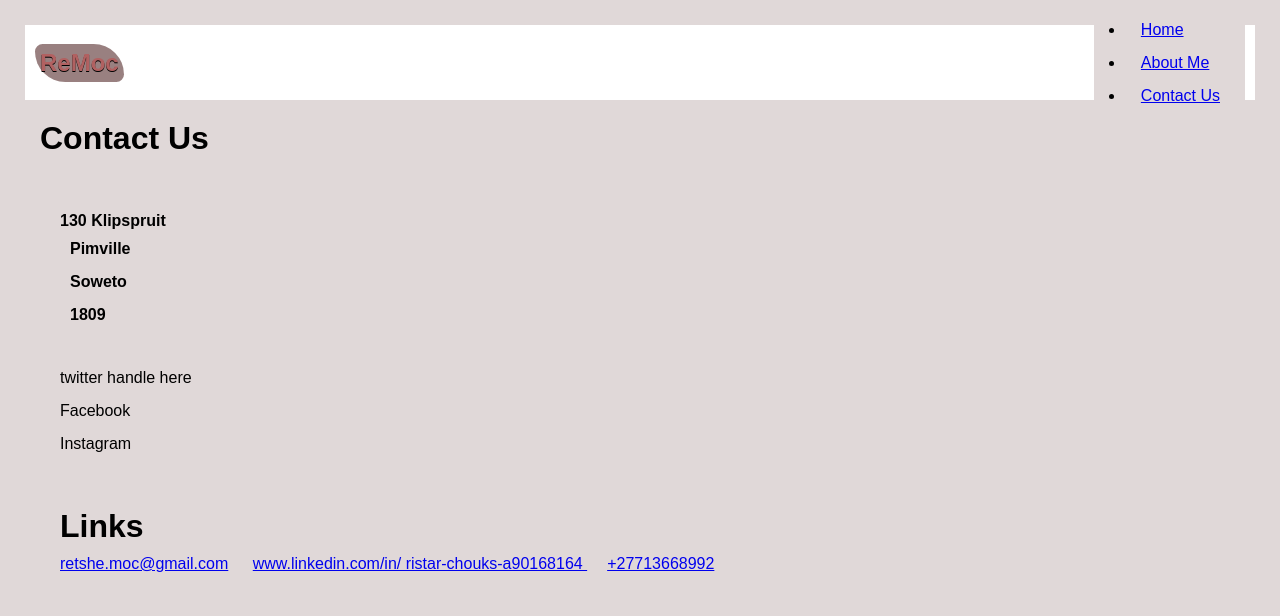
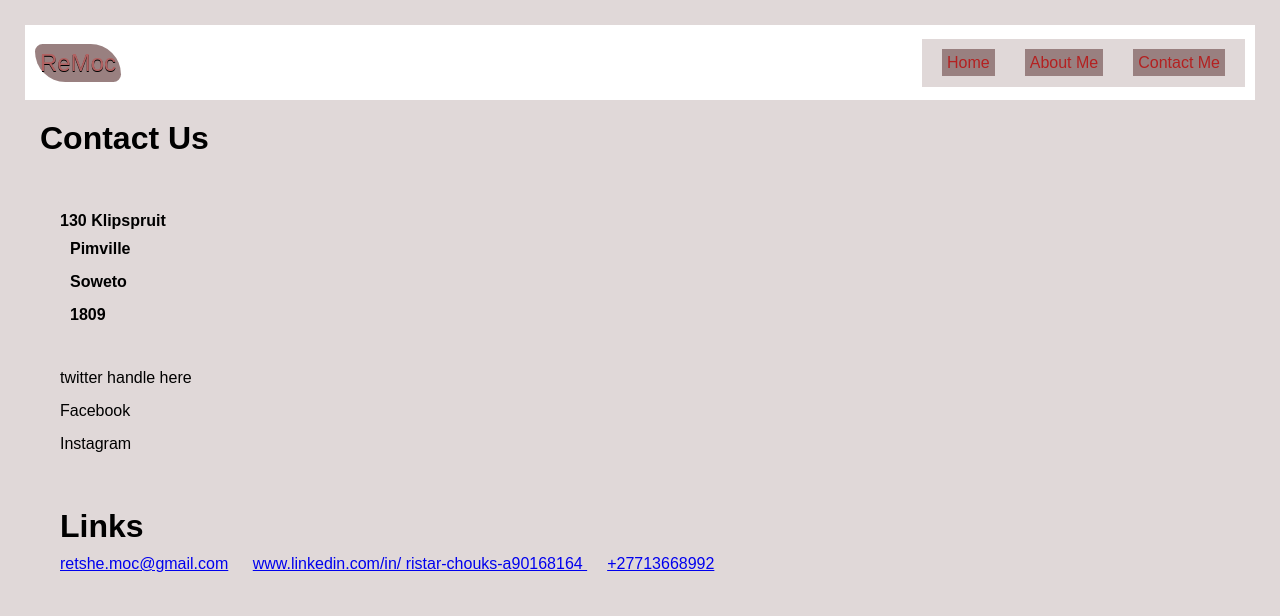
Before and after one commit to CoRistar/first-commit, a plain HTML site: page contactus.html in a window 1280 px wide. Shown: the top 616 px of the page. Drawn offline with nearby package versions, Linux system fonts and the light colour scheme.

Commit message:
Update contactus.html

```diff
--- a/contactus.html
+++ b/contactus.html
@@ -5,17 +5,20 @@
     <meta name="viewport" content="width=device-width, initial-scale=1.0">
     <title>Document</title>
     <link rel="stylesheet" href="style.css">
+    <link
+    href="https://cdn.jsdelivr.net/npm/remixicon@4.2.0/fonts/remixicon.css"
+    rel="stylesheet"/>
 </head>
 <body>
-    <nav class="navbar">
-        <h1 class="logo">ReMoc</h1>
-        <div class="topright">
-          <li><a href="index.html">Home</a></li>
-          <li><a href="aboutme.html">About Me</a></li>
-          <li><a href="contactus.html">Contact Us</a></li>
-        </div>
 
-      </nav>
+  <nav class="navbar">
+    <div class="logo">ReMoc</div>
+    <ul class="menu">
+      <li><a href="index.html">Home</a></li>
+      <li><a href="aboutme.html">About Me</a></li>
+      <li><a href="contactus.html">Contact Me</a></li>
+    </ul>
+ </nav>
 
       <div class="contactus-page">
         <h1>Contact Us</h1>
```
